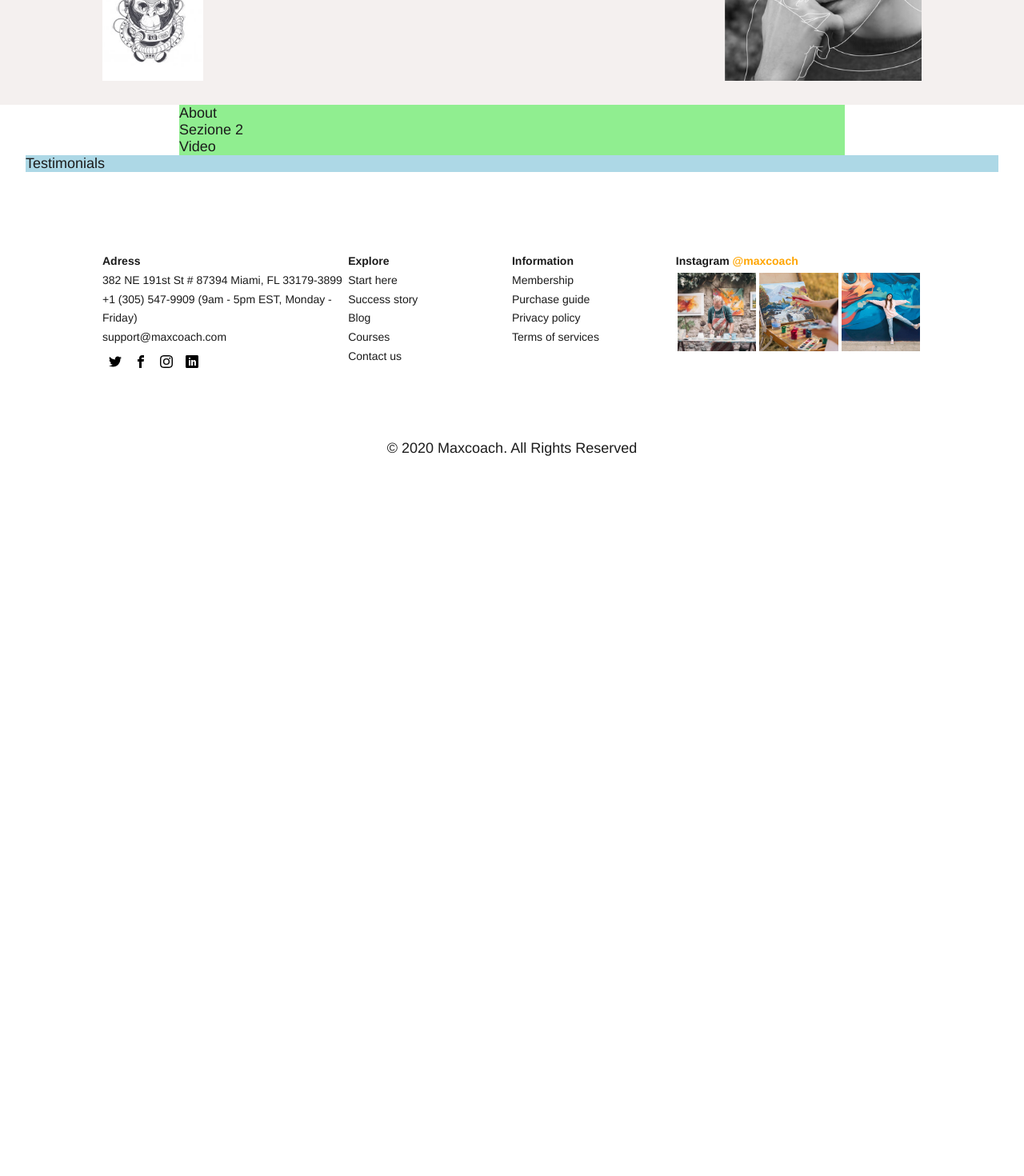
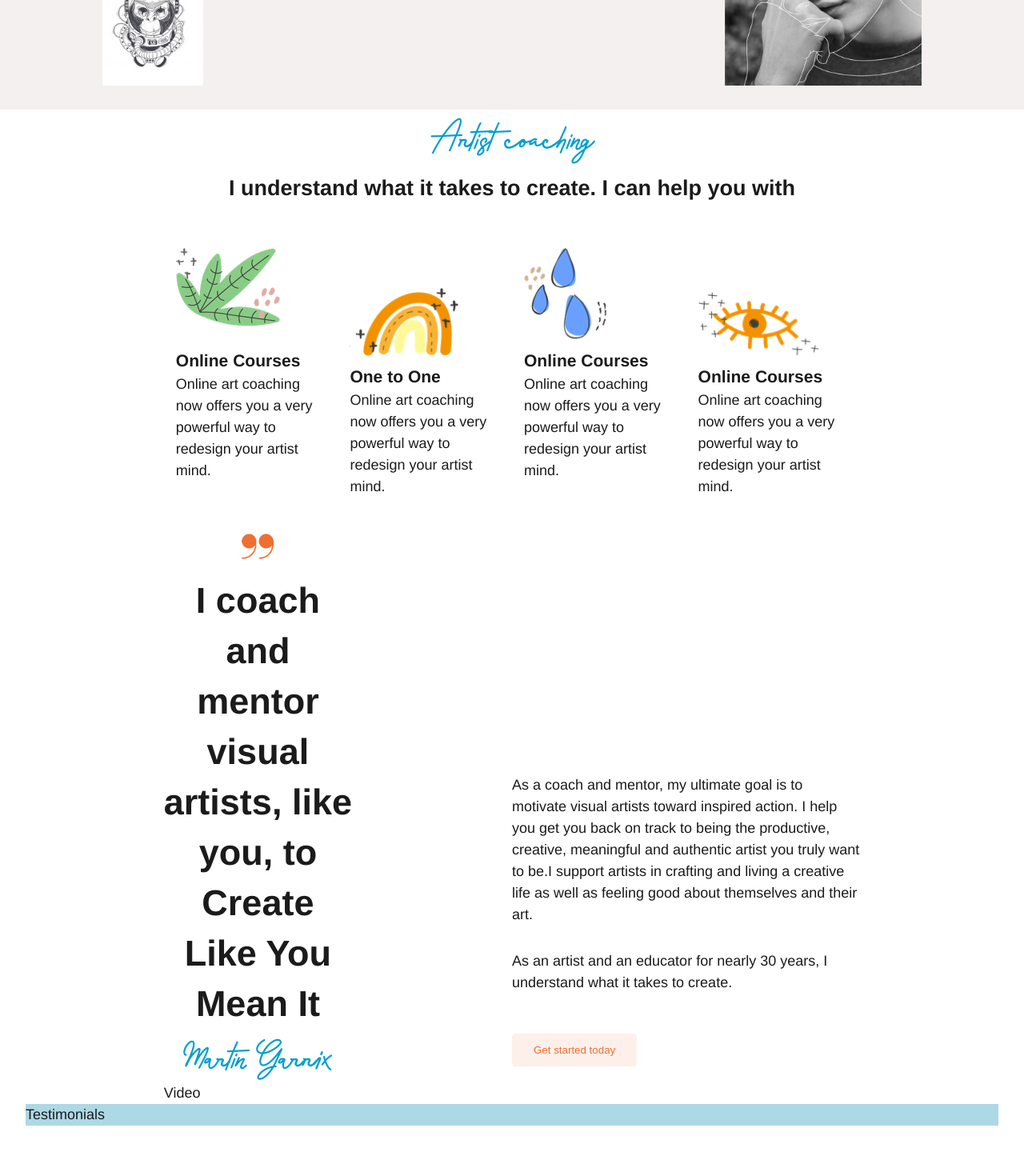
Before and after one commit to andrea-mangiapia/proj-html-vuejs, a Vue app: page / in a window 1280 px wide. Shown: the part 600-2070 px from the top of the page at 80% size. Before the commit the page ends 1211 px from the top, so only its background shows below. Built offline with nearby package versions, Linux system fonts and the light colour scheme.

Commit message:
working section services

```diff
--- a/src/App.vue
+++ b/src/App.vue
@@ -138,9 +138,14 @@ export default {
 
 .font-style-italic {
   font-family: "Rossela", Helvetica, Arial;
-  font-size: 60px;
+  font-size: 45px;
   font-weight: 400;
   color: $secondary_text;
+  text-align: center;
+}
+h2 {
+  text-align: center;
+  padding: 10px 0;
 }
 
 .btn {
@@ -167,8 +172,8 @@ export default {
   color: $color_orange;
 
   &:hover {
-    background-color: $color_ice_cold;
-    border: 1px solid $color_ice_cold;
+    background-color: $color_orange;
+    border: 1px solid $color_orange;
     color: white;
   }
 }
--- a/src/assets/style/common.scss
+++ b/src/assets/style/common.scss
@@ -8,6 +8,7 @@
 #app {
     font-size: 18px;
     font-family: Avenir, Helvetica, Arial, sans-serif;
+    line-height: 1.5;
     -webkit-font-smoothing: antialiased;
     -moz-osx-font-smoothing: grayscale;
     color: #1b1b1b;
@@ -19,11 +20,8 @@
 };
 
 .container-short {
-    width: 65%;
+    width: 68%;
     margin: 0 auto;
-
-    /* TEST */
-    background-color: lightgreen;
 };
 
 .container-long {
--- a/src/assets/style/variables.scss
+++ b/src/assets/style/variables.scss
@@ -3,6 +3,6 @@ $brand_secondary_color: #1e2d3b;
 $primary_text: #1b1b1b;
 $secondary_text:#029fcc;
 $color_orange: #ef6f31;
-$color_orange_light: #efab43;
+$color_orange_light: #fdf0ea;
 $color_ice_cold: #b1e4f4;
 $color_silver: #bcbcbc;
--- a/src/components/MyMain.vue
+++ b/src/components/MyMain.vue
@@ -2,7 +2,7 @@
     <main>
         <SectionJumbotron/>
 
-        <SectionAbout/>
+        <SectionServices/>
 
         <SectionTestimonials/>
 
@@ -12,14 +12,14 @@
 
 <script>
 import SectionJumbotron from './SectionJumbotron.vue';
-import SectionAbout from './SectionAbout.vue';
+import SectionServices from './SectionServices.vue';
 import SectionTestimonials from './SectionTestimonials.vue';
 
 export default {
     name: "MyMain",
     components: {
     SectionJumbotron,
-    SectionAbout,
+    SectionServices,
     SectionTestimonials
 }
 }
--- a/src/components/SectionAbout.vue
+++ /dev/null
@@ -1,26 +0,0 @@
-<template>
-    <div>
-        <section>
-            <div class="container-short">
-                About
-            </div>
-        </section>
-        <section>
-            <div class="container-short">
-                Sezione 2
-            </div>
-        </section>
-        <section>
-            <div class="container-short">
-                Video
-            </div>
-        </section>
-    </div>
-</template>
-
-<script>
-export default {
-    name: "SectionAbout",
-
-}
-</script>
--- a/src/components/SectionJumbotron.vue
+++ b/src/components/SectionJumbotron.vue
@@ -52,11 +52,16 @@ export default {
     .cta-jumbo {
         width: 40%;
         text-align: center;
+
+        .font-style-italic {
+            font-size: 60px;
+        }
+
+        h2 {
+        font-size: 40px;
+        }
     }
 
-    h2 {
-        font-size: 40px;
-    }
     .img-jumbo {
         position: relative;
         height: 550px;
--- /dev/null
+++ b/src/components/SectionServices.vue
@@ -0,0 +1,149 @@
+<template>
+    <div>
+        <!-- Services List -->
+        <section>
+            <div class="container-short">
+                <div class="font-style-italic">
+                    Artist coaching
+                </div>
+                <h2>
+                    I understand what it takes to create. I can help you with
+                </h2>
+                <div class="services-list am-flex">
+                    <div class="card">
+                        <img src="../assets/img/artist-box-image-01.png" alt="Artist Box">
+                        <h3>
+                            Online Courses
+                        </h3>
+                        <p>
+                            Online art coaching now offers you a very powerful way to redesign your artist mind.
+                        </p>
+                    </div>
+                    <div class="card">
+                        <img class="img-tall" src="../assets/img/artist-box-image-02.png" alt="Artist Box">
+                        <h3>
+                            One to One
+                        </h3>
+                        <p>
+                            Online art coaching now offers you a very powerful way to redesign your artist mind.
+                        </p>
+                    </div>
+                    <div class="card">
+                        <img src="../assets/img/artist-box-image-03.png" alt="Artist Box">
+                        <h3>
+                            Online Courses
+                        </h3>
+                        <p>
+                            Online art coaching now offers you a very powerful way to redesign your artist mind.
+                        </p>
+                    </div>
+                    <div class="card">
+                        <img class="img-tall" src="../assets/img/artist-box-image-04.png" alt="Artist Box">
+                        <h3>
+                            Online Courses
+                        </h3>
+                        <p>
+                            Online art coaching now offers you a very powerful way to redesign your artist mind.
+                        </p>
+                    </div>
+
+
+                </div>
+            </div>
+        </section>
+        <!-- Aphorism and Motivate-->
+        <section>
+            <div class="container-short">
+                <div class="quote-motivate am-flex">
+                    <div class="quote am-col-2">
+                        <img class="img-quote" src="../assets/img/artist-quote-icon.png" alt="quote">
+                        <div class="text-quote">
+                            I coach and mentor visual artists, like you, to Create Like You Mean It
+                        </div>
+                        <div class="font-style-italic">
+                            Martin Garrix
+                        </div>
+                    </div>
+                    <div class="am-col-2">
+                        <div>
+                            <p>
+                                As a coach and mentor, my ultimate goal is to motivate visual artists toward inspired action. I help you get you back on track to being the productive, creative, meaningful and authentic artist you truly want to be.I support artists in crafting and living a creative life as well as feeling good about themselves and their art.
+                            </p>
+                            <p>
+                                As an artist and an educator for nearly 30 years, I understand what it takes to create.
+                            </p>
+                        </div>
+                        <button class="btn btn-secondary">
+                            Get started today
+                        </button>
+                    </div>
+                </div>
+            </div>
+        </section>
+        <section>
+            <div class="container-short">
+                Video
+            </div>
+        </section>
+    </div>
+</template>
+
+<script>
+export default {
+    name: "SectionServices",
+
+}
+</script>
+
+<style lang="scss" scoped>
+.services-list {
+    padding: 30px 0;
+
+    .card {
+        padding: 15px;
+
+        h3 {
+            padding-top: 10px;
+        }
+
+        img {
+        width: auto;
+        height: 115px;
+        }
+        .img-tall {
+            margin-top: 50px;
+            height: 85px;
+        }
+    }
+}
+
+.quote-motivate {
+    align-items: flex-end;
+
+
+    .am-col-2 {
+        width: 50%;
+    }
+    .quote {
+        text-align: center;
+        padding-right: 200px;
+
+        .img-quote {
+            width: 40px;
+            margin: 0 auto;
+        }
+        .text-quote {
+            font-size: 45px;
+            font-weight: 700;
+            padding-top: 20px;
+            line-height: 1.4;
+        }
+    }
+
+    p {
+        margin-bottom: 1.7em;
+    }
+
+}
+
+</style>
```
